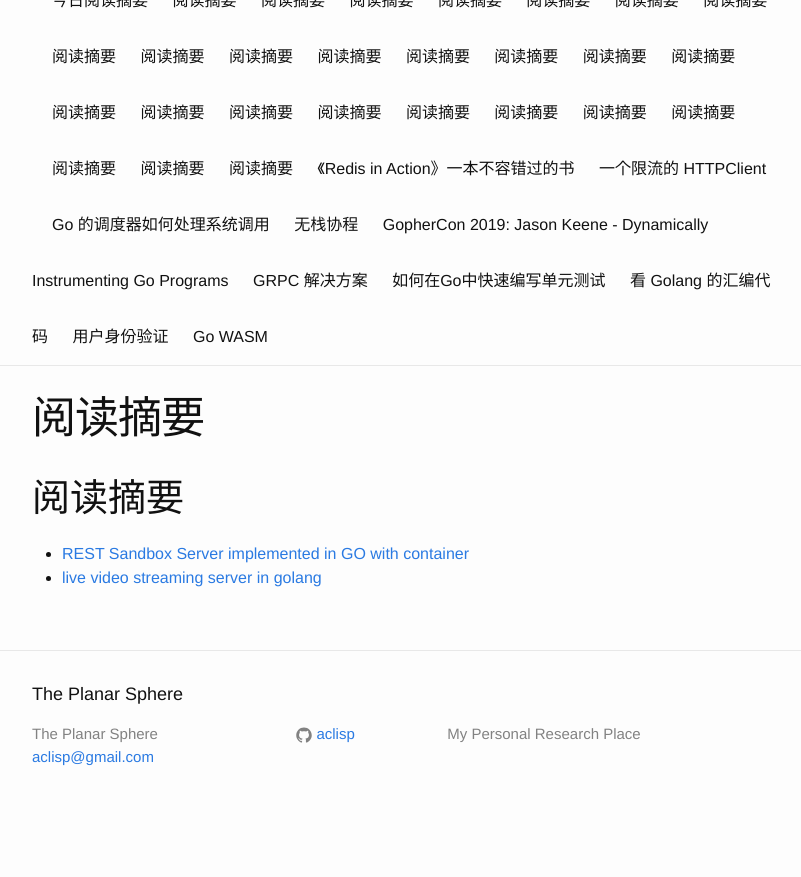
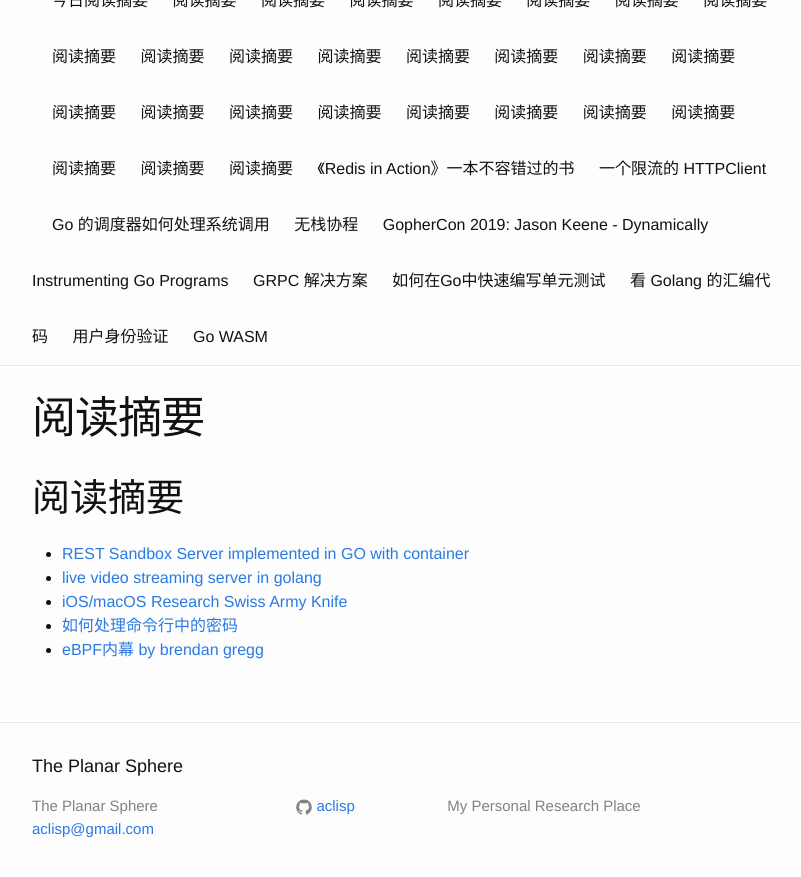
Before and after one commit to aclisp/aclisp.github.io, a Jekyll site: the page built from issues/2021-06/issue-2021-06-13.md, in a window 1280 px wide and 900 px high, scrolled down 704 px. Shown: the top 877 px of the window, without its empty margins (238-1039 px from the left). Built offline with Jekyll 4.4.1, drawn with Linux system fonts in a browser that asks for light colours; our own code applies the rules of GitHub Pages for plain Markdown files; before the commit the page ends 1532 px from its top, so only the background shows below that.

Commit message:
update doc

```diff
--- a/issues/2021-06/issue-2021-06-13.md
+++ b/issues/2021-06/issue-2021-06-13.md
@@ -2,3 +2,6 @@
 
 * [REST Sandbox Server implemented in GO with container](https://github.com/criyle/go-judge)
 * [live video streaming server in golang](https://github.com/gwuhaolin/livego)
+* [iOS/macOS Research Swiss Army Knife](https://github.com/blacktop/ipsw)
+* [如何处理命令行中的密码](https://smallstep.com/blog/command-line-secrets/)
+* [eBPF内幕 by brendan gregg](https://brendangregg.com/blog/2021-06-15/bpf-internals.html)
```
